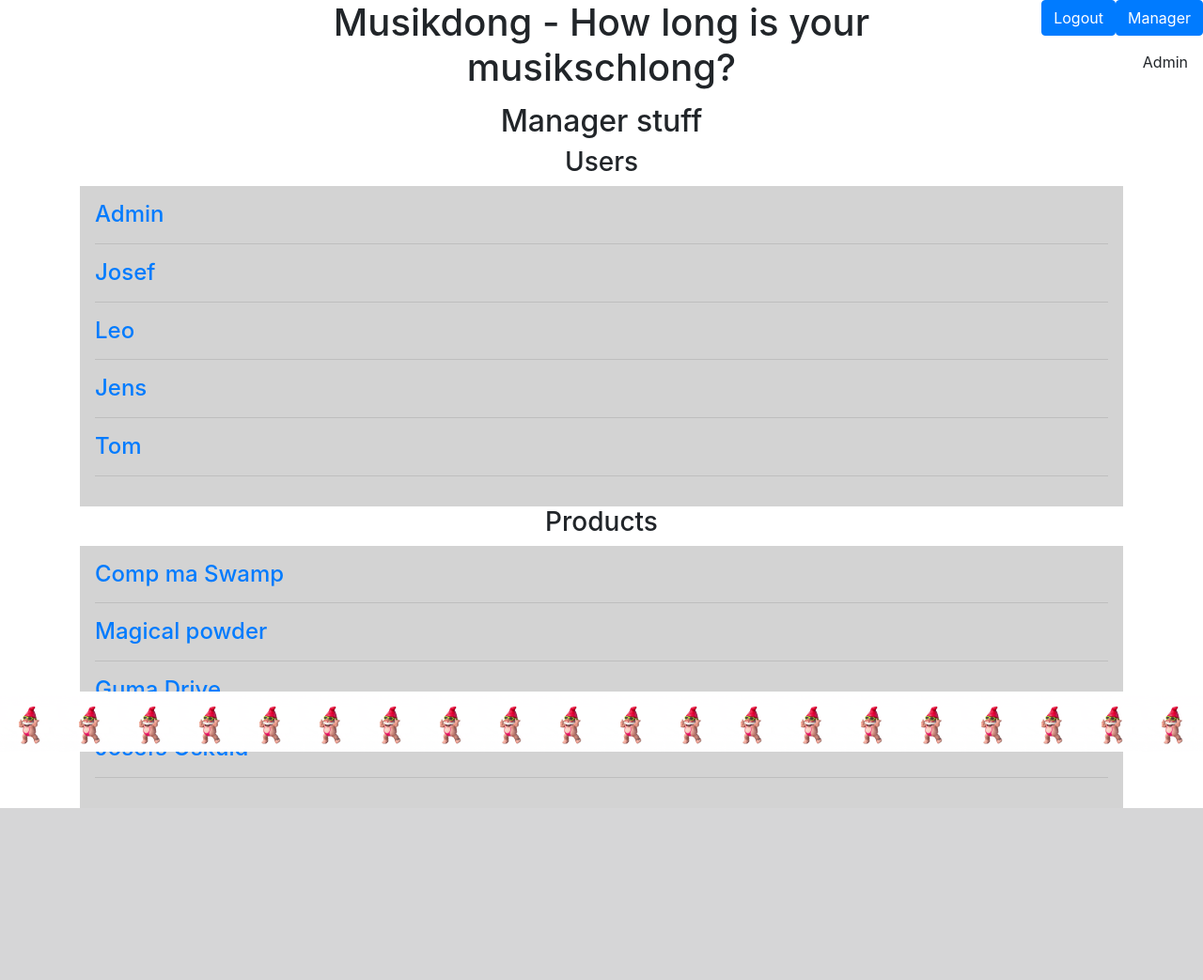
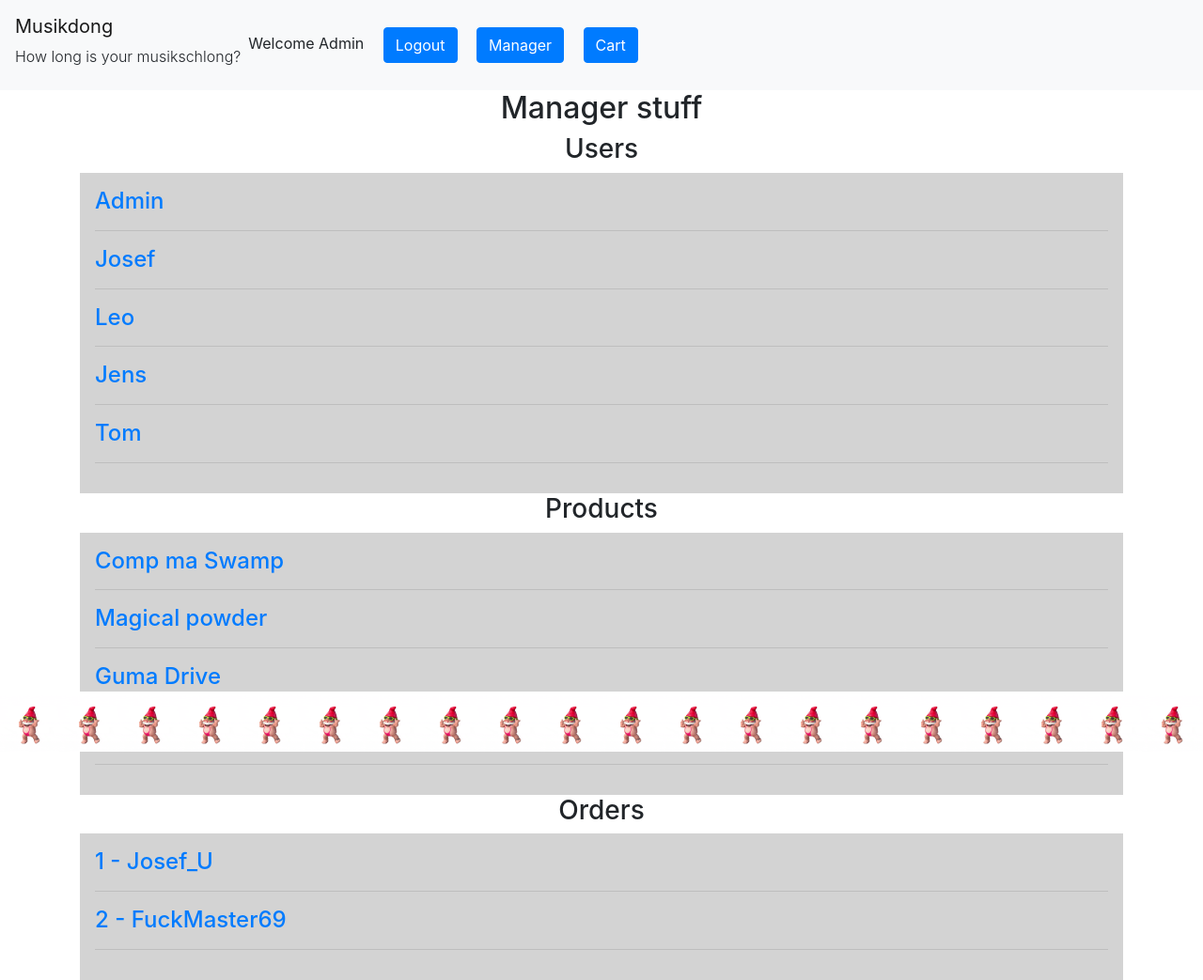
Before and after one commit to josefutbult-software/Musikdong, a Flask app: page /manager in a window 1280 px wide. Shown: the whole page at 94% size. Before the commit the page ends 860 px from the top, so only its background shows below. Run offline with Flask 2, Linux system fonts and the light colour scheme; the visitor is signed in with stand-in values (Sample User, id 1); data comes from the database, SQL or seed files in the repository; both versions use the stored data as it was after the commit; some libraries are stand-ins or nearby versions.

Commit message:
Fixed orders

```diff
--- a/code/SQL_handler.py
+++ b/code/SQL_handler.py
@@ -1,5 +1,6 @@
 import default_config
 import pymysql.cursors
+from datetime import date
 from database_handler import *
 
 # Initiates a connection to the mySql database on run
@@ -184,3 +185,106 @@
 	with connection.cursor() as cursor:
 		cursor.execute("UPDATE `User` SET `username`=%s, `password`=%s, `alias`=%s, `clearance`=%s WHERE `id`=%s", (user.username, user.password, user.alias, user.clearance, user.id))
 		connection.commit()
+
+
+def get_cart(user: User) -> Product:
+	global connection
+
+	# TODO: Make a better SQL quary using subquerys instead of looping
+	with connection.cursor() as cursor:
+		cursor.execute("SELECT * FROM Cart WHERE `userId`=%s", (user.id, ))
+		cart = cursor.fetchall()
+
+		products = []
+		for instance in cart:
+			cursor.execute("SELECT * FROM Products WHERE id=%s", (instance.get("productId"), ))
+			product = Product(cursor.fetchone())
+			product.amount = instance.get("amount")
+			products.append(product)
+
+		return products
+
+
+def add_to_cart(user: User, product: Product) -> None:
+	global connection
+
+	with connection.cursor() as cursor:
+		cursor.execute("SELECT EXISTS(SELECT * FROM Cart WHERE userId=%s AND productId=%s)", (user.id, product.id))
+
+		inDatabase = cursor.fetchone()
+		inDatabase = inDatabase.get(list(inDatabase.keys())[0])
+
+		if inDatabase == 0:
+			cursor.execute("INSERT INTO Cart (userId, productId, amount) VALUES (%s, %s, %s)", (user.id, product.id, 1))
+		else:
+			cursor.execute("UPDATE Cart SET amount=%s WHERE userId=%s AND productId=%s", (inDatabase + 1, user.id, product.id))
+
+		connection.commit()
+
+def update_amount(user: User, product: Product, offcet: int) -> None:
+	global connection
+
+	with connection.cursor() as cursor:
+		cursor.execute("SELECT amount FROM Cart WHERE userId=%s AND productId=%s", (user.id, product.id))
+
+		if cursor.fetchone().get("amount") + offcet > 0:
+			cursor.execute("UPDATE Cart SET amount=((SELECT amount FROM Cart WHERE userId=%s AND productId=%s) + %s) WHERE userId=%s AND productId=%s", (user.id, product.id, offcet, user.id, product.id))
+
+		else:
+			cursor.execute("DELETE FROM Cart  WHERE userId=%s AND productId=%s", (user.id, product.id))
+
+		connection.commit()
+
+
+def clear_cart(user: User) -> Product:
+	global connection
+
+	with connection.cursor() as cursor:
+		cursor.execute("DELETE FROM Cart WHERE `userId`=%s", (user.id))
+		connection.commit()
+
+
+def place_order(user: User) -> Product:
+	global connection
+
+	with connection.cursor() as cursor:
+
+		cursor.execute("INSERT INTO Orders (id, userId, orderdate, payed, processed) VALUES (null, %s, %s, %s, %s)", (user.id, date.today().isoformat(), False, False))
+		connection.commit()
+
+		cursor.execute("SELECT id FROM Orders")
+		orders = cursor.fetchall()
+		orderid = max([order.get('id') for order in orders])
+
+		cursor.execute("SELECT productId FROM Cart WHERE `userId`=%s", (user.id))
+		cart = cursor.fetchall()
+
+		for instance in cart:
+			cursor.execute("INSERT INTO Orderitems (orderId, productId, amount) VALUES (%s, %s, %s)", (orderid, instance.get("productId"), instance.get("amount")))
+			connection.commit()
+
+		cursor.execute("DELETE FROM Cart WHERE userId=%s", (user.id, ))
+		connection.commit()
+
+def get_orders():
+	global connection
+
+	with connection.cursor() as cursor:
+
+		cursor.execute("SELECT * FROM Orders")
+		result = cursor.fetchall()
+		orders = [Order(instance) for instance in result]
+		for order in orders:
+			order.username = getUserById(order.userId).username
+
+		return orders
+
+
+def get_orderitems_by_id(id):
+	global connection
+
+	with connection.cursor() as cursor:
+
+		cursor.execute("SELECT * FROM Orderitems WHERE orderId=%s", (id, ))
+		result = cursor.fetchall()
+		return [Orderitem(instance, getProductFromDatabase(instance.get("productId"))) for instance in result]
--- a/code/app.py
+++ b/code/app.py
@@ -26,13 +26,17 @@
 		return render_template('home.html', args={'categories': SQL_handler.getCategories(), 'user': user_handler.get_user()})
 
 
-	@app.route('/product/<id>')
+	@app.route('/product/<id>', methods = ['GET', 'POST'])
 	def product(id):
 		try:
 			product = SQL_handler.getProductFromDatabase(id)
+
+			if request.method == 'POST':
+				SQL_handler.add_to_cart(user_handler.get_user(), product)
+
 			return render_template('product.html', args={'product': product, 'user': user_handler.get_user()})
 
-		except database_handler.NotInDatabase:
+		except NotInDatabase:
 			abort(404)
 
 
@@ -80,13 +84,33 @@
 
 		return render_template('login.html', args={'user': user_handler.get_user()})
 
+	@app.route('/cart', methods = ['GET', 'POST'])
+	def cart():
+		currentUser = user_handler.get_user()
+		if currentUser is None:
+			abort(404)
+
+		if request.method == 'POST':
+			if request.form["submit"] == "Delete":
+				SQL_handler.clear_cart(currentUser)
+			elif request.form["submit"] == "+":
+				SQL_handler.update_amount(currentUser, SQL_handler.getProductFromDatabase(request.form["productId"]), 1)
+			elif request.form["submit"] == "-":
+				SQL_handler.update_amount(currentUser, SQL_handler.getProductFromDatabase(request.form["productId"]), -1)
+			else:
+				SQL_handler.place_order(currentUser)
+				flash('Your order is placed.')
+
+
+		return render_template('cart.html', args={'user': currentUser, 'products': SQL_handler.get_cart(currentUser)})
+
 
 	@app.route('/manager', methods = ['GET',])
 	def manager():
 		if user_handler.get_user() is None or user_handler.get_user().clearance > 1:
 			abort(404)
 
-		return render_template('manager.html', args={'users': SQL_handler.getAllUsers(), 'user': user_handler.get_user(), 'products': SQL_handler.getAllProducts()})
+		return render_template('manager.html', args={'users': SQL_handler.getAllUsers(), 'user': user_handler.get_user(), 'products': SQL_handler.getAllProducts(), 'orders': SQL_handler.get_orders()})
 
 
 	@app.route('/manageUser/<id>', methods = ['GET', 'POST'])
@@ -98,17 +122,24 @@
 
 		if request.method == 'POST':
 
-			userToManage.alias = request.form['alias']
+			if request.form['formtype'] == 'userconfig':
+				userToManage.alias = request.form['alias']
 
-			if user_handler.get_user().clearance == 0:
-				userToManage.clearance = request.form['clearance']
+				if user_handler.get_user().clearance == 0:
+					userToManage.clearance = request.form['clearance']
 
-			if request.form['password'] != "":
-				user_handler.update_password(userToManage, request.form['password'])
+				if request.form['password'] != "":
+					user_handler.update_password(userToManage, request.form['password'])
 
-			SQL_handler.update_user(userToManage)
+				SQL_handler.update_user(userToManage)
+			else:
+				if request.form["submit"] == "+":
+					SQL_handler.update_amount(userToManage, SQL_handler.getProductFromDatabase(request.form["productId"]), 1)
+				elif request.form["submit"] == "-":
+					SQL_handler.update_amount(userToManage, SQL_handler.getProductFromDatabase(request.form["productId"]), -1)
 
-		return render_template('manageUser.html', args={'users': SQL_handler.getAllUsers(), 'user': user_handler.get_user(), 'userToManage': userToManage})
+
+		return render_template('manageUser.html', args={'users': SQL_handler.getAllUsers(), 'user': user_handler.get_user(), 'userToManage': userToManage, 'userToManageCart': SQL_handler.get_cart(userToManage)})
 
 
 	@app.route('/manageProduct/<id>', methods = ['GET', 'POST'])
@@ -139,6 +170,12 @@
 		return render_template('manageProduct.html', args={'users': SQL_handler.getAllUsers(), 'categories': SQL_handler.getCategories(), 'user': user_handler.get_user(), 'productToManage': productToManage})
 
 
+	@app.route('/manageOrder/<id>')
+	def manageOrder(id):
+
+		print(len(SQL_handler.get_orderitems_by_id(id)))
+		return render_template('manageOrder.html', args={'user': user_handler.get_user(), 'users': SQL_handler.getAllUsers(), 'orders': SQL_handler.get_orderitems_by_id(id)})
+
 	return app
 
 
--- a/code/database_handler.py
+++ b/code/database_handler.py
@@ -53,3 +53,24 @@
 		self.password = values.get("password")
 		self.alias = values.get("alias")
 		self.clearance = values.get("clearance")
+
+class Order():
+	def __init__(self, values):
+		if values.get("id") is None or values.get("userId") is None or values.get("orderdate") is None or values.get("payed") is None or values.get("processed") is None:
+			raise IncorrectObjectDeclaration
+
+		self.id = values.get("id")
+		self.userId = values.get("userId")
+		self.orderdate = values.get("orderdate")
+		self.payed = values.get("payed")
+		self.processed = values.get("processed")
+
+class Orderitem():
+	def __init__(self, values, product):
+		if values.get("orderId") is None or values.get("productId") is None or values.get("amount") is None:
+			raise IncorrectObjectDeclaration
+
+		self.orderId = values.get("orderId")
+		self.productId = values.get("productId")
+		self.amount = values.get("amount")
+		self.product = product
--- a/code/templates/base.html
+++ b/code/templates/base.html
@@ -18,6 +18,38 @@
 </head>
 <body>
 
+<nav class="navbar navbar-expand-lg navbar-light bg-light">
+	<div>
+		<a class="navbar-brand" href="/">Musikdong</a>
+		<p class="font-weight-light">How long is your musikschlong?</p>
+	</div>
+
+	<div class="float-right">
+		{% if args.user != None %}
+		<p class="d-inline-block m-2">Welcome {{args.user.alias}}</p>
+		<a href="/logout" class="b-3">
+			<button class="btn btn-primary d-inline-block m-2">Logout</button>
+		</a>
+		{% if args.user.clearance <= 1 %}
+		<a href="/manager" class="b-3 m-2 d-inline-block">
+			<button class="btn btn-primary" >Manager</button>
+		</a>
+		{% endif %}
+		<a href="/cart" class="b-3">
+			<button class="btn btn-primary d-inline-block m-2">Cart</button>
+		</a>
+		{% else %}
+		<a href="/login" class="b-3 d-lg-inline-block">
+			<button class="btn btn-primary d-inline-block m-2" >Login</button>
+		</a>
+		<a href="/signup" class="b-3 d-lg-inline-block">
+			<button class="btn btn-primary d-inline-block m-2" >Sign up</button>
+		</a>
+		{% endif %}
+	</div>
+</nav>
+
+<!--
 <div class="row">
 	<div class="col-md-2"></div>
 	<div class="col-md-8 text-center"><a href="/" class="text-reset"><h1>Musikdong - How long is your musikschlong?</h1></a></div>
@@ -42,7 +74,7 @@
 		</a>
 		{% endif %}
 	</div>
-</div>
+</div> -->
 
 <div class="container">
 
--- a/code/templates/categories.html
+++ b/code/templates/categories.html
@@ -1,5 +1,3 @@
-<link rel="stylesheet type="text/css" href="styles.css">
-
 {% extends 'base.html' %}
 
 {% block content %}
--- a/code/templates/manager.html
+++ b/code/templates/manager.html
@@ -18,6 +18,13 @@
 	<hr>
 	{% endfor %}
 </div>
+<h3>Orders</h3>
+<div class="box p-3">
+	{% for order in args.orders %}
+	<a href="manageOrder/{{order.id}}"><h4>{{order.id}} - {{order.username}}</h4></a>
+	<hr>
+	{% endfor %}
+</div>
 {% endif %}
 
 {% endblock %}
--- a/code/templates/product.html
+++ b/code/templates/product.html
@@ -7,5 +7,10 @@
 <p>{{args.product.description}}</p>
 <hr>
 <h2>{{args.product.price}} kr</h2>
+{% if args.user != None %}
+<form method="post">
+	<input type="submit" name="submit" value="Order" class="btn btn-primary">
+</form>
+{% endif %}
 
 {% endblock %}
```
Also changed, not shown: code/templates/cart.html (added, +28 -0 lines), code/templates/manageOrder.html (added, +13 -0 lines), code/templates/manageUser.html (+25 -3 lines), database/database_v2.sql (+23 -15 lines), 1 other file.
